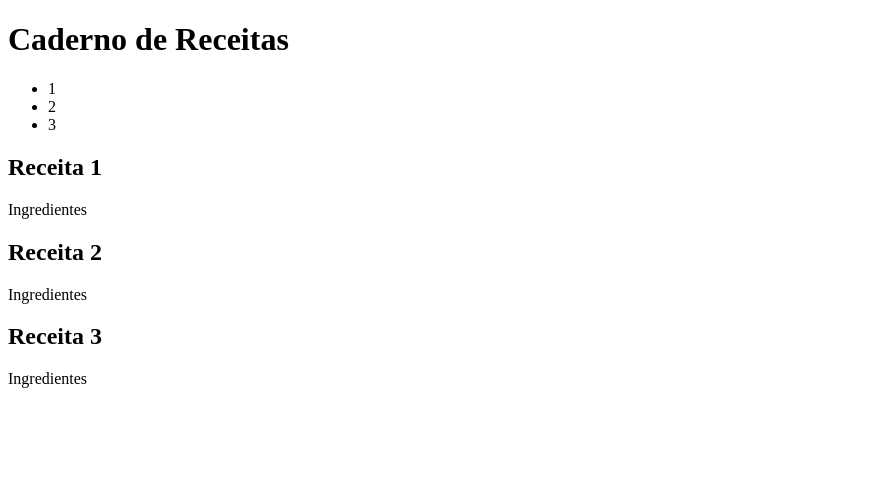
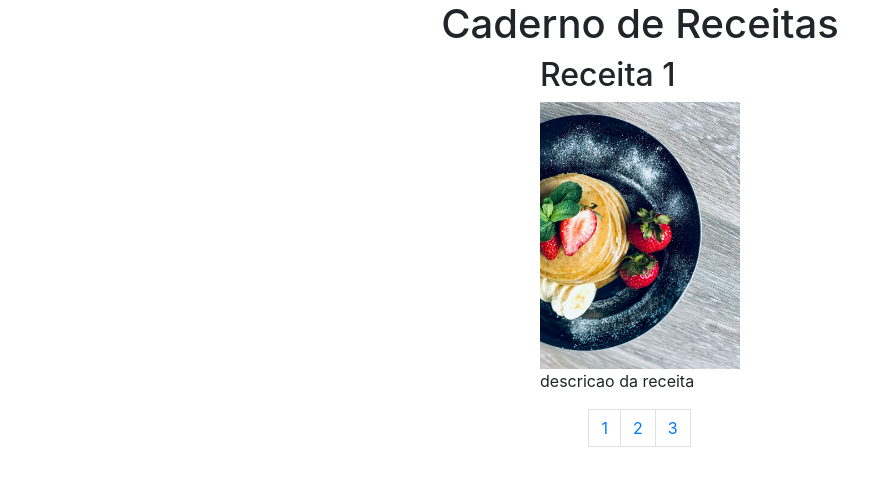
Before and after one commit to TaisaBraga/aula-pratica-front-end, a plain HTML site: page index.html in a window 1280 px wide. Shown: the whole page, without its empty margins (0-892 px from the left). Drawn offline with nearby package versions, Linux system fonts and the light colour scheme.

Commit message:
create script to set pagination

```diff
--- a/assets/script.js
+++ b/assets/script.js
@@ -0,0 +1,18 @@
+function paginar(id) {
+  var activeItem = document.querySelector('.item.active');
+  activeItem.classList.remove('active');
+
+  var newActiveItem = document.getElementById(id);
+  newActiveItem.classList.add('active');
+}
+
+var pageLinks = document.querySelectorAll('.pagination .page-link');
+
+// Adiciona o evento onclick para cada botão de página
+pageLinks.forEach(pageLink => {
+  pageLink.addEventListener('click', event => {
+    event.preventDefault();
+    const targetId = event.target.dataset.target;
+    paginar(targetId);
+  });
+});
--- /dev/null
+++ b/assets/style/style.css
@@ -0,0 +1,19 @@
+.main,
+.pageCounter {
+  align-items: center;
+  display: flex;
+  flex-direction: column;
+  justify-content: center;
+}
+
+img {
+  width: 200px;
+}
+
+.item {
+  display: none;
+}
+
+.item.active {
+  display: block;
+}
--- a/index.html
+++ b/index.html
@@ -6,33 +6,53 @@
   <meta http-equiv="X-UA-Compatible" content="IE=edge">
   <meta name="viewport" content="width=device-width, initial-scale=1.0">
 
-  <link rel="stylesheet" href="./assets/script.js">
-  <link rel="stylesheet" href="./assets/style.css">
+  <link rel="stylesheet" href="https://stackpath.bootstrapcdn.com/bootstrap/4.1.3/css/bootstrap.min.css"
+    integrity="sha384-MCw98/SFnGE8fJT3GXwEOngsV7Zt27NXFoaoApmYm81iuXoPkFOJwJ8ERdknLPMO" crossorigin="anonymous">
+  <script src="https://stackpath.bootstrapcdn.com/bootstrap/4.1.3/js/bootstrap.min.js"
+    integrity="sha384-ChfqqxuZUCnJSK3+MXmPNIyE6ZbWh2IMqE241rYiqJxyMiZ6OW/JmZQ5stwEULTy"
+    crossorigin="anonymous"></script>
+
+  <link href="./assets/style/style.css" rel="stylesheet">
+  <script src="./assets/script.js"></script>
 
   <title>Aula Prática</title>
 </head>
 
 <body>
+
   <div class="main">
     <h1>Caderno de Receitas</h1>
-    <ul class="pagination">
-      <li>1</li>
-      <li>2</li>
-      <li>3</li>
-    </ul>
-    <div>
+
+    <div id="pag1" class="item active">
       <h2>Receita 1</h2>
-      <p class="item">Ingredientes</p>
+      <img src="./assets/images/pancakes01.jpg" alt="">
+      <p>descricao da receita</p>
     </div>
-    <div>
+    <div id="pag2" class="item">
       <h2>Receita 2</h2>
-      <p class="item">Ingredientes</p>
+      <img src="./assets/images/spaghetti01.jpg" alt="">
+      <p>descricao da receita</p>
     </div>
-    <div>
+    <div id="pag3" class="item">
       <h2>Receita 3</h2>
-      <p class="item">Ingredientes</p>
+      <img src="./assets/images/soup01.jpg" alt="">
+      <p>descricao da receita</p>
     </div>
   </div>
+  <div class="pageCounter">
+    <ul class="pagination">
+      <li>
+        <a class="page-link" href="#" onclick="paginar('pag1')" data-target="pag1">1</a>
+      </li>
+      <li>
+        <a class="page-link" href="#" onclick="paginar('pag2')" data-target="pag2">2</a>
+      </li>
+      <li>
+        <a class="page-link" href="#" onclick="paginar('pag3')" data-target="pag3">3</a>
+      </li>
+    </ul>
+  </div>
+
 </body>
 
 </html>
```
Also changed, not shown: assets/style.css (deleted).
